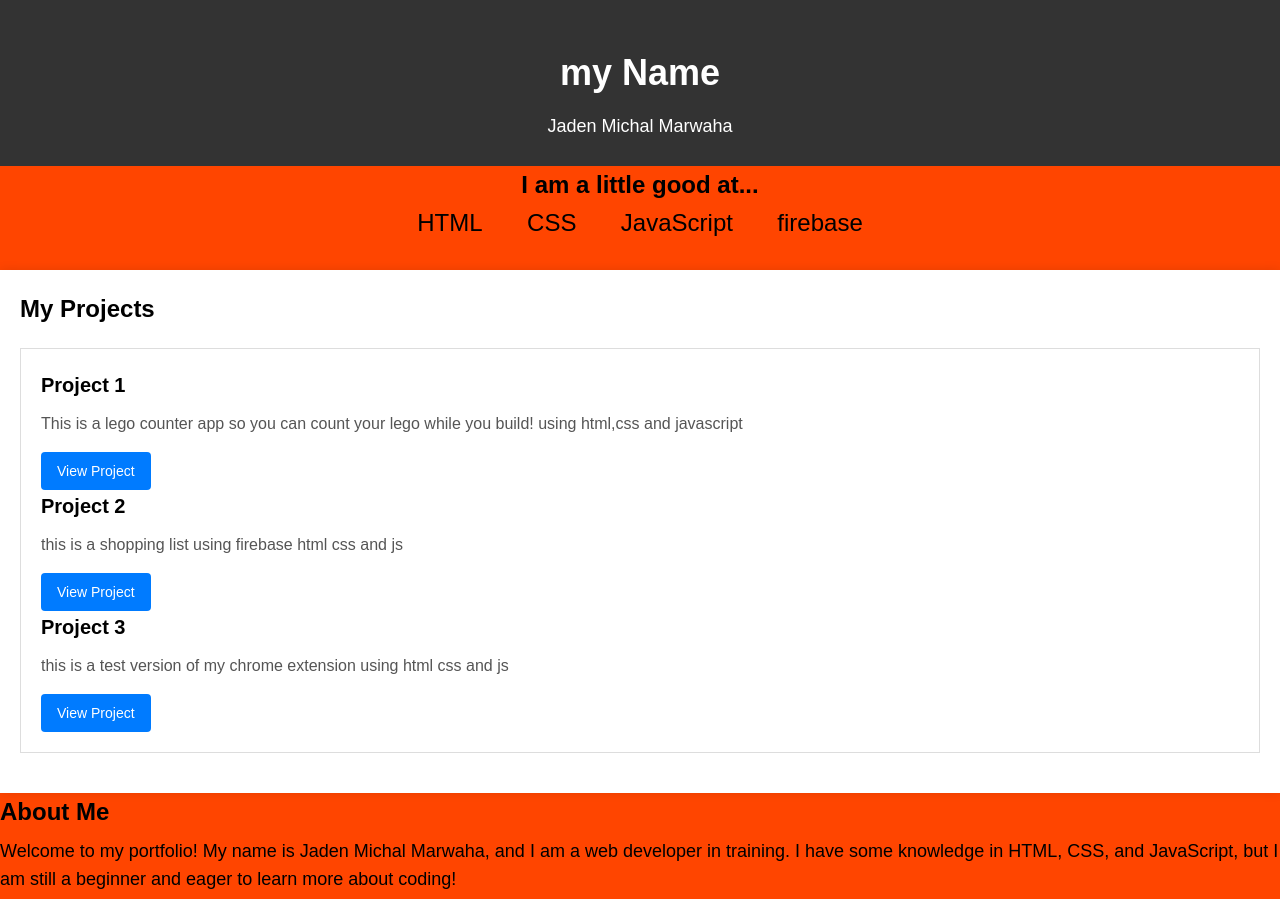
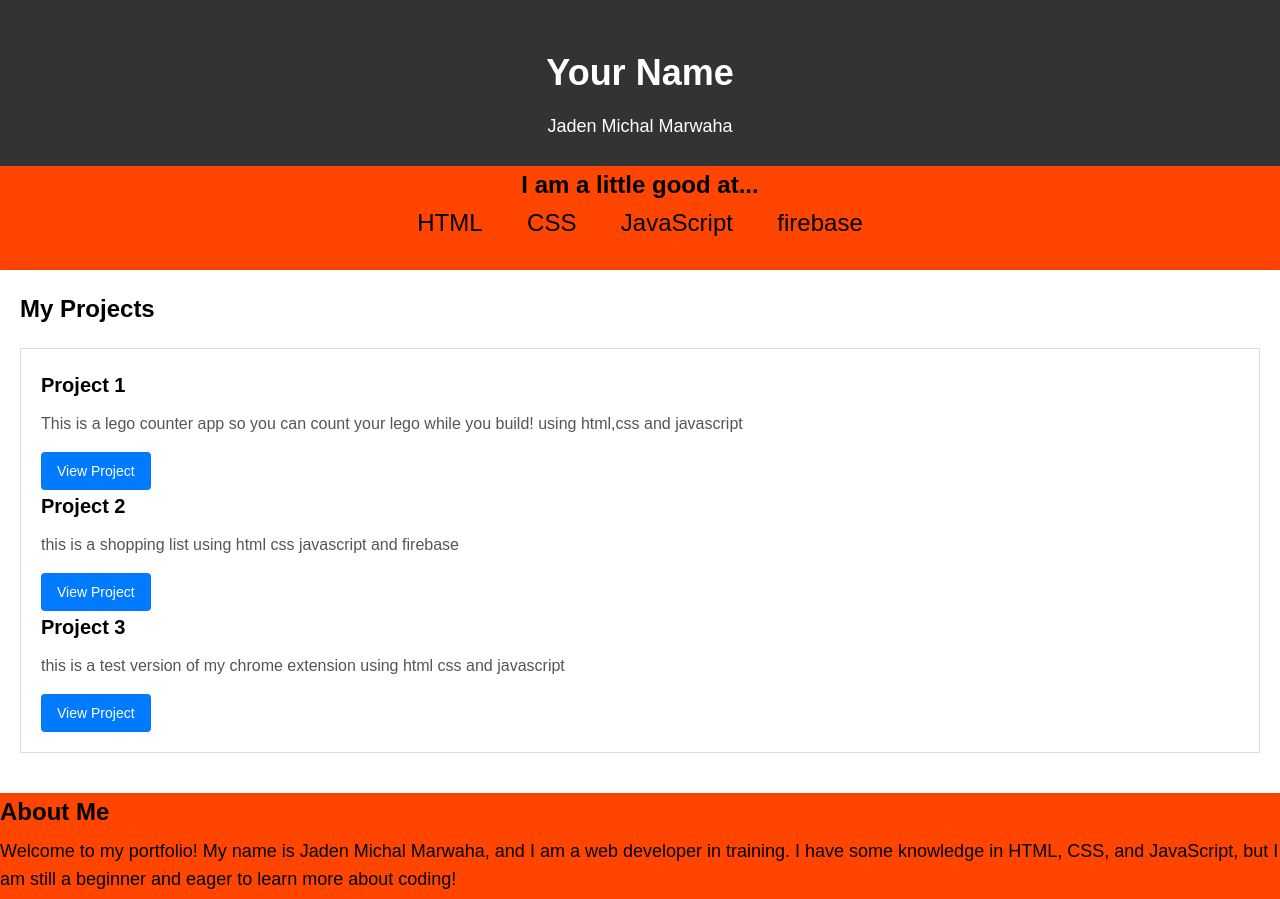
Before and after one commit to jadenmarwha/portfolio, a website built with Vite: page index.html in a window 1280 px wide. Built offline with nearby package versions, Linux system fonts and the light colour scheme.

Commit message:
Add files via upload

```diff
--- a/index.html
+++ b/index.html
@@ -8,7 +8,7 @@
 </head>
 <body>
     <header>
-        <h1>my Name</h1>
+        <h1>Your Name</h1>
         <p>Jaden Michal Marwaha</p>
     </header>
     <main>
@@ -33,12 +33,12 @@
                 <a href="https://jadenmarwha.github.io/Counter/" class="project-link" target="_blank">View Project</a>
 
                 <h3>Project 2</h3>
-                <p> this is a shopping list using firebase html css and js
+                <p> this is a shopping list using html css javascript and firebase
                 </p>
                 <a href="https://jadenmarwha.github.io/list/" class="project-link" target="_blank">View Project</a>
 
                 <h3>Project 3</h3>
-                <p> this is a test version of my chrome extension using html css and js
+                <p> this is a test version of my chrome extension using html css and javascript
                 </p>
                 <a href="https://jadenmarwha.github.io/chrome-extension-test/" class="project-link" target="_blank">View Project</a>
 
```
